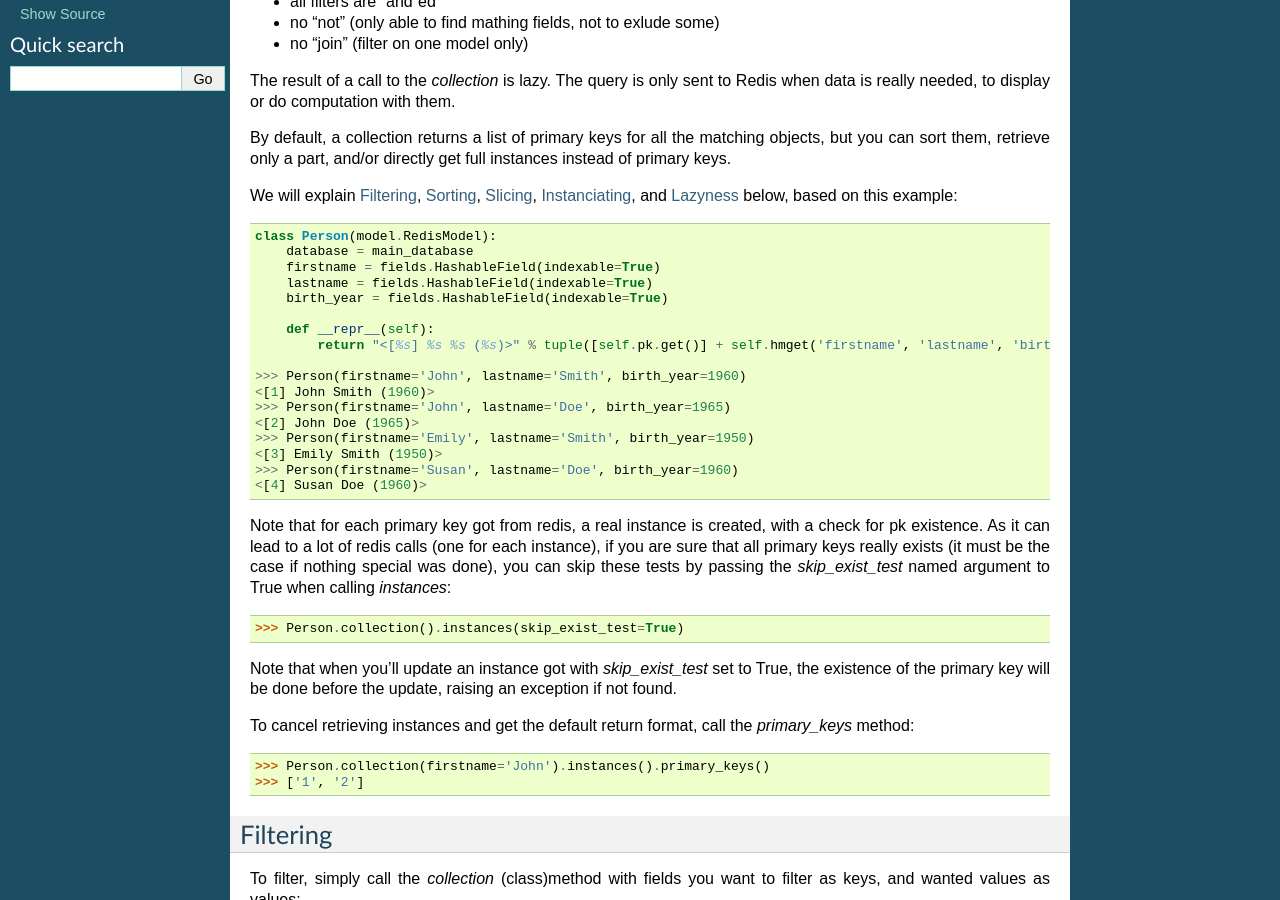
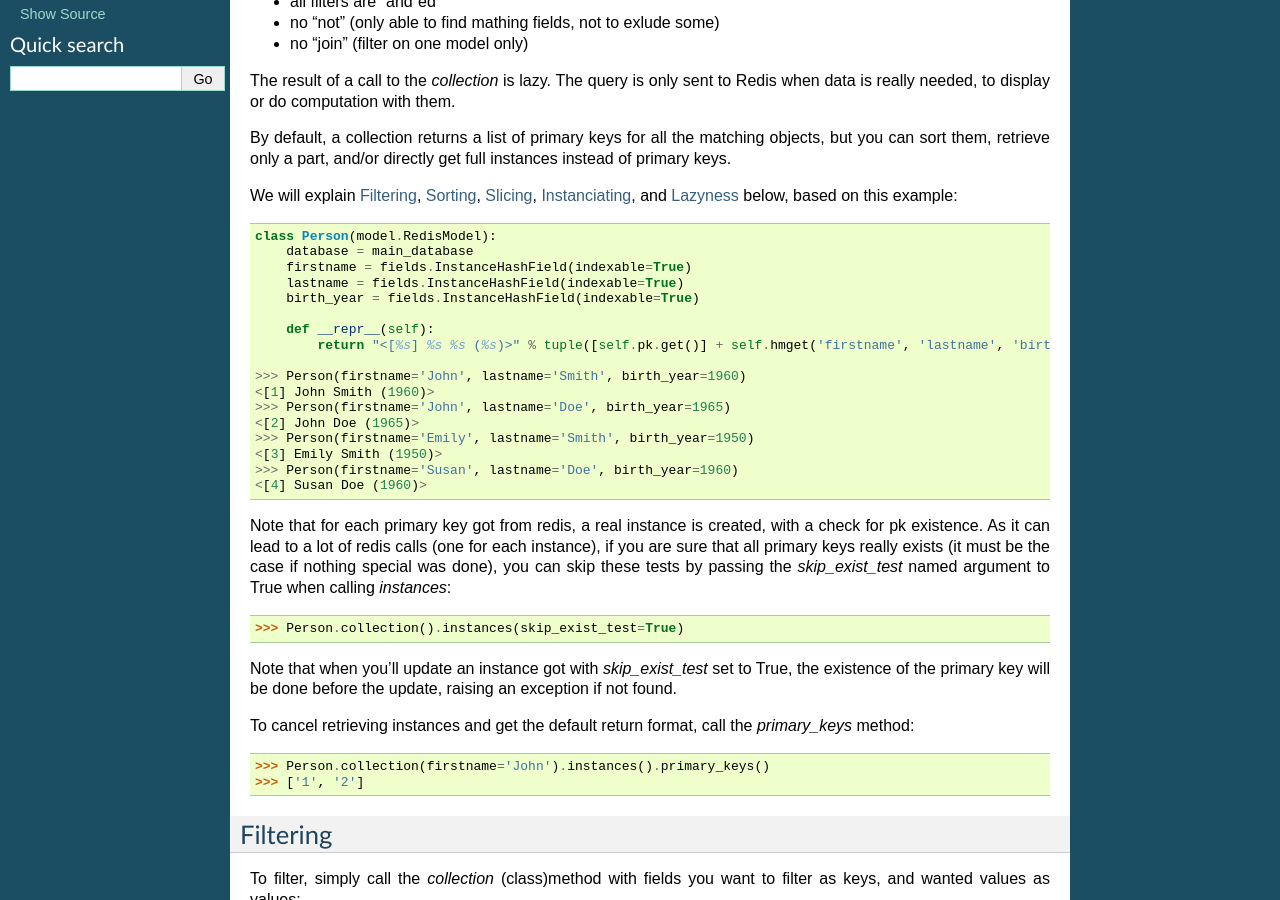
Before and after one commit to limpyd/redis-limpyd, a Sphinx documentation site: the page built from doc/collections.rst, in a window 1280 px wide and 900 px high, scrolled down 330 px. Built offline with Sphinx 7.4.7, drawn with Linux system fonts in a browser that asks for light colours; some of the changed text lies outside the part shown.

Commit message:
Replace HashableField by InstanceHashField in documentation

```diff
--- a/README.rst
+++ b/README.rst
@@ -30,8 +30,8 @@ Example of configuration:
 
         database = main_database
 
-        name = model.HashableField(indexable=True, unique=True)
-        color = model.HashableField()
+        name = model.InstanceHashField(indexable=True, unique=True)
+        color = model.InstanceHashField()
         wheels = model.StringField(default=2)
 
 
--- a/doc/collections.rst
+++ b/doc/collections.rst
@@ -26,9 +26,9 @@ We will explain Filtering_, Sorting_, Slicing_, Instanciating_, and Lazyness_ be
 
     class Person(model.RedisModel):
         database = main_database
-        firstname = fields.HashableField(indexable=True)
-        lastname = fields.HashableField(indexable=True)
-        birth_year = fields.HashableField(indexable=True)
+        firstname = fields.InstanceHashField(indexable=True)
+        lastname = fields.InstanceHashField(indexable=True)
+        birth_year = fields.InstanceHashField(indexable=True)
 
         def __repr__(self):
             return "<[%s] %s %s (%s)>" % tuple([self.pk.get()] + self.hmget('firstname', 'lastname', 'birth_year'))
@@ -168,9 +168,9 @@ If you want to use another class (you own subclass or one provided in contrib, s
         database = main_database
         collection_manager = MyOwnCollectionManager
 
-        firstname = fields.HashableField(indexable=True)
-        lastname = fields.HashableField(indexable=True)
-        birth_year = fields.HashableField(indexable=True)
+        firstname = fields.InstanceHashField(indexable=True)
+        lastname = fields.InstanceHashField(indexable=True)
+        birth_year = fields.InstanceHashField(indexable=True)
 
 You can also do it on each call to the `collection` method, by passing the class to the `manager` argument (useful if you want to keep the default manager in the model):
 
--- a/doc/contrib.rst
+++ b/doc/contrib.rst
@@ -28,7 +28,7 @@ Start with an example:
         database = main_database
         name = fields.PKField()
         private = fields.StringField()
-        owner = related.FKHashableField('Person')
+        owner = related.FKInstanceHashField('Person')
         members = related.M2MSetField('Person', related_name='membership')
 
 
--- a/doc/index.rst
+++ b/doc/index.rst
@@ -41,8 +41,8 @@ Example of configuration:
 
         database = main_database
 
-        name = model.HashableField(indexable=True, unique=True)
-        color = model.HashableField()
+        name = model.InstanceHashField(indexable=True, unique=True)
+        color = model.InstanceHashField()
         wheels = model.StringField(default=2)
 
 
--- a/doc/models.rst
+++ b/doc/models.rst
@@ -69,14 +69,14 @@ For this you have the `abstract` attribute, `False` by default:
         namespace = "content"
         abstract = True
 
-        title = fields.HashableField()
-        pub_date = field.HashableField()
+        title = fields.InstanceHashField()
+        pub_date = field.InstanceHashField()
 
     class Article(Content):
         content = fields.StringField()
 
     class Image(Content):
-        path = fields.HashableField()
+        path = fields.InstanceHashField()
 
 In this example, only `Article` and `Image` are real models, both using the `main_database` database, the namespace "content", and having `title` and `pub_date` fields, in addition to their own.
 
```
